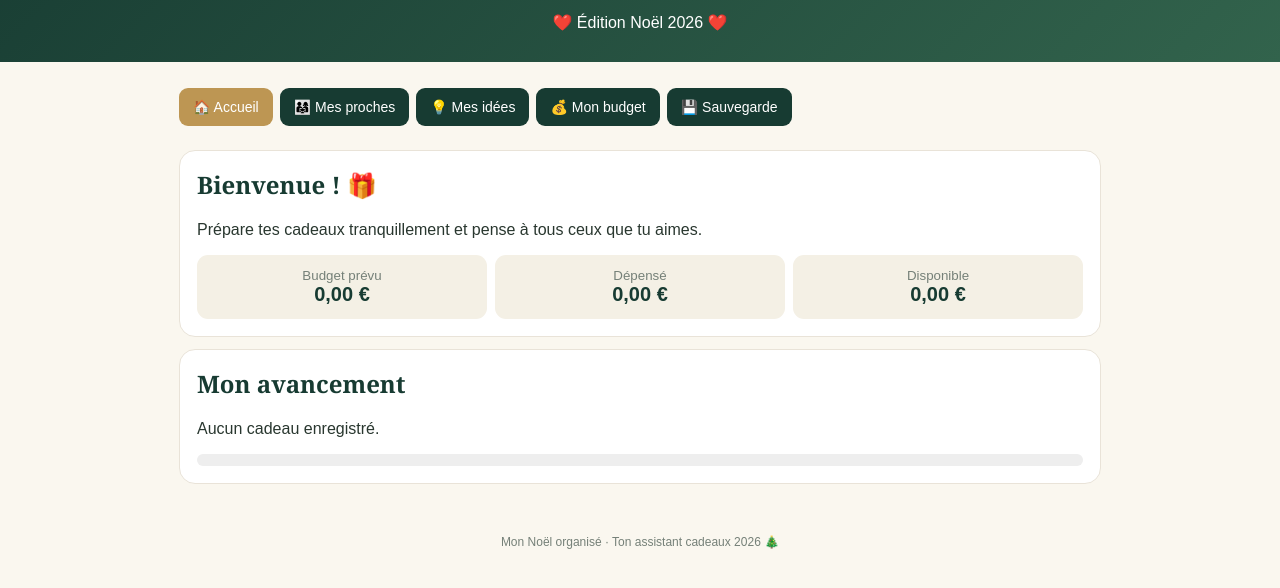
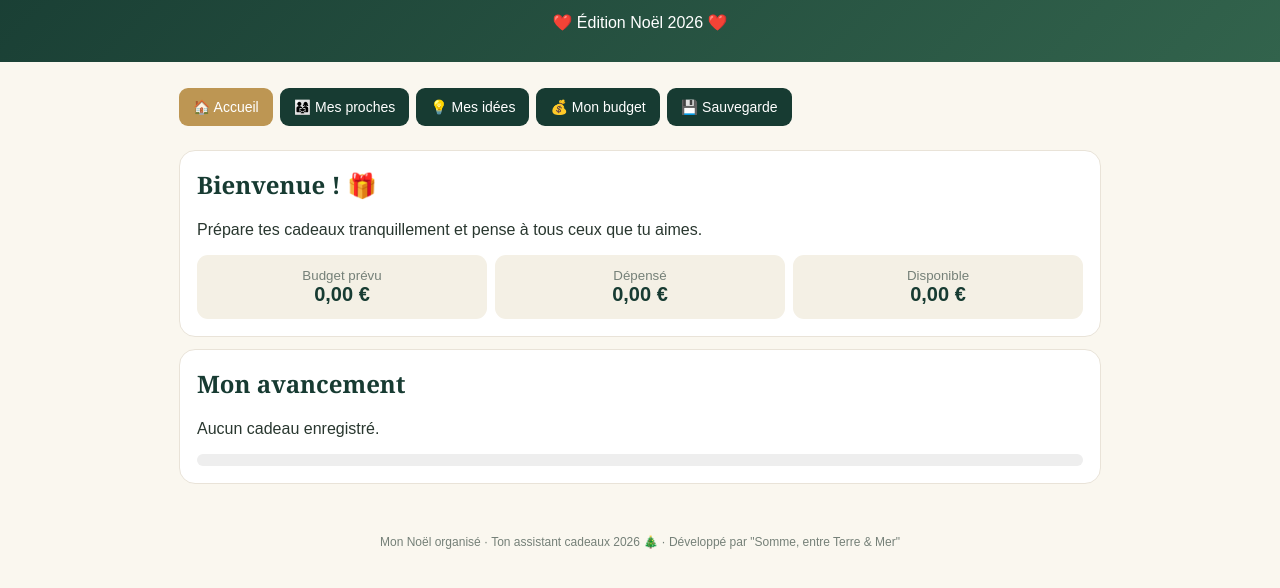
Before and after one commit to sommeetm/mon-noel-organise-app, a plain HTML site: page index.html in a window 1280 px wide. Shown: the part 172-760 px from the top of the page. Drawn offline with Linux system fonts and the light colour scheme.

Commit message:
Update index.html

```diff
--- a/index.html
+++ b/index.html
@@ -187,7 +187,7 @@ Les prix affichés sont des estimations indicatives en euros et peuvent varier s
 </section>
 </main>
 
-<footer>Mon Noël organisé · Ton assistant cadeaux 2026 🎄</footer>
+<footer>Mon Noël organisé · Ton assistant cadeaux 2026 🎄 · Développé par "Somme, entre Terre & Mer"</footer>
 
 <script>
 const KEY='noel2026';
```
